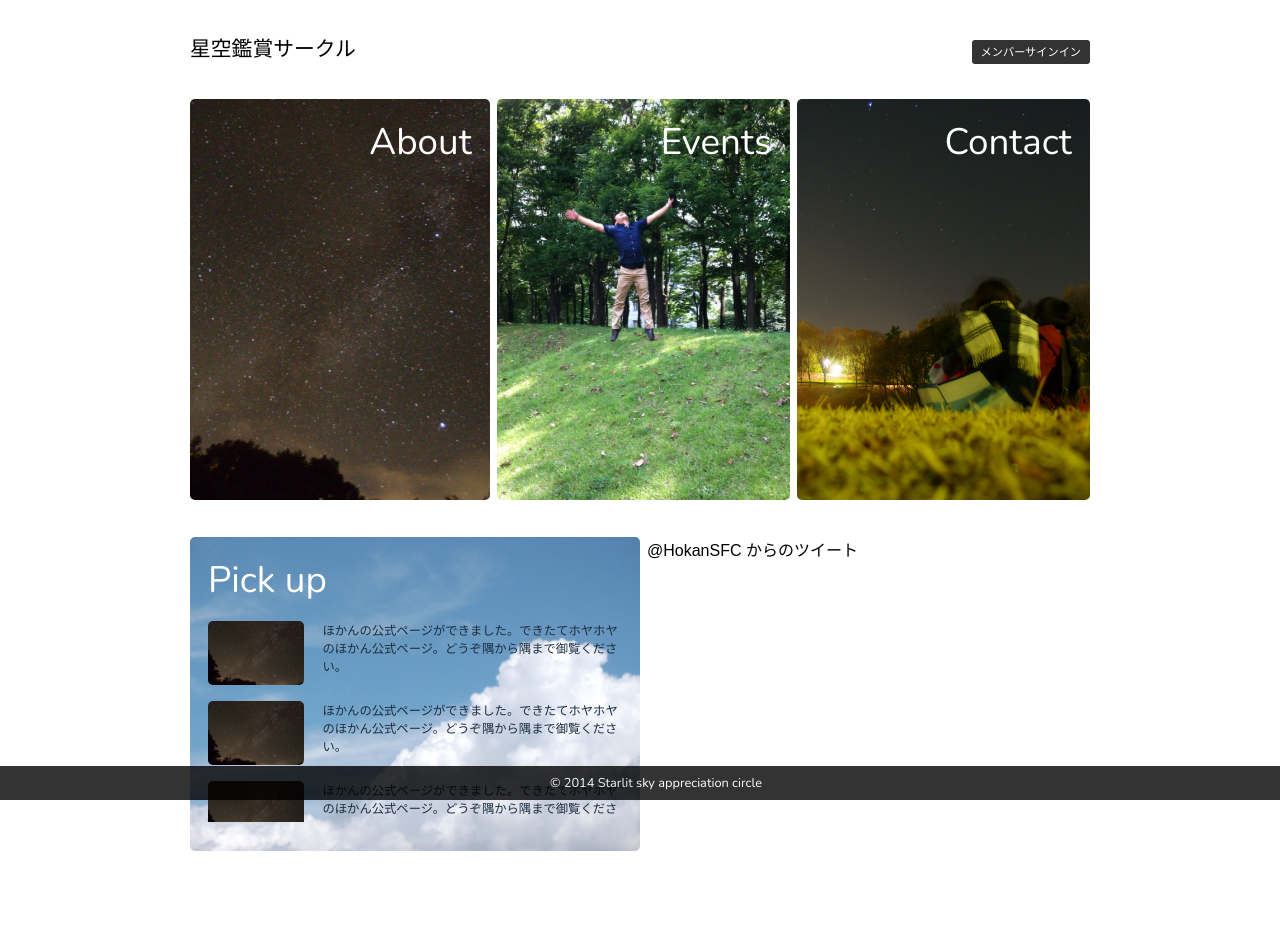
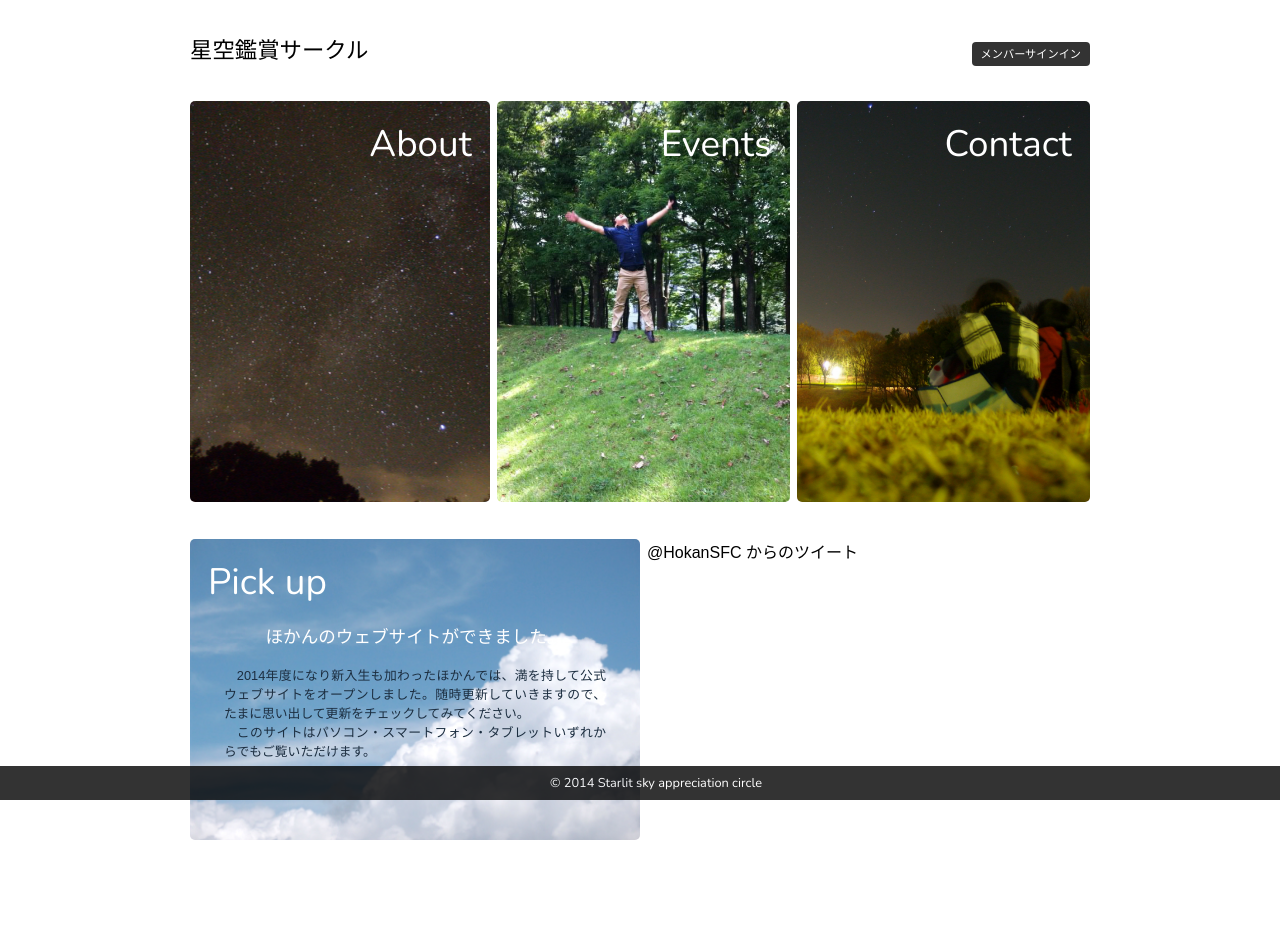
Before and after one commit to hokan-sfc/webpage, a PHP site: page / in a window 1280 px wide. After the commit the page ends 840 px from the top, so only its background shows below. Run offline with PHP 8.4, Linux system fonts and the light colour scheme; some libraries are stand-ins or nearby versions.

Commit message:
Pick upを1つだけにした

```diff
--- a/index.css
+++ b/index.css
@@ -22,7 +22,7 @@
 }
 
 #main>header>h1 {
-    font-size: 1.3em;
+    font-size: 1.4em;
 }
 
 #main>header>nav {
@@ -34,7 +34,7 @@
     font-size: 0.7em;
     padding: 0.5em 0.8em;
     background-color: #333;
-    border-radius: 3px;
+    border-radius: 4px;
     transition: opacity 0.4s ease-in-out 0;
 }
 #main>header>nav>a:hover {
@@ -77,7 +77,7 @@
 #col1>nav>ul>li>a:hover {
     opacity: 0.8;
 }
-@media screen and (max-width: 500px) {
+@media screen and (max-width: 650px) {
     #col1>nav>ul>li {
         display: block;
         height: 5em;
@@ -118,7 +118,7 @@
 #col2>*+* {
     padding-left: 0.4375em;
 }
-@media screen and (max-width: 500px) {
+@media screen and (max-width: 650px) {
     #col2 {
         height: auto;
     }
@@ -137,47 +137,34 @@
     width: 100%;
 }
 
-#col2>section>div {
-    height: 100%;
-    background-image: url("img/pickup.jpg");
+#col2>section {
     background-size: cover;
     background-repeat: no-repeat;
     background-position: center;
     border-radius: 5px;
 }
-#col2>section>div>div {
+#col2>section>div {
     padding: 1.125em;
 }
-#col2>section>div>div>h1 {
+#col2>section>div>h1 {
     font-family: 'Nunito', sans-serif;
     font-size: 2.3em;
     color: #fff;
 }
-
-#col2>section>div>div>div {
+#col2>section>div>article {
+    padding: 1em;
+}
+#col2>section>div>article>h1 {
+    color: #fff;
+    font-size: 1.1em;
+    padding-bottom: 1em;
+    text-align: center;
+}
+#col2>section>div>article>p {
     color: #1c2e40;
-    height: 12.6em;
-    margin: 1em 0 0.7em 0;
-    overflow: scroll;
-}
-#col2>section article {
-    display: table;
-    margin-bottom: 1em;
-}
-#col2>section article>* {
-    display: table-cell;
-}
-#col2>section article>div {
-    width: 6em;
-    height: 4em;
-    background-size: cover;
-    background-repeat: no-repeat;
-    background-position: center;
-    border-radius: 5px;
-}
-#col2>section article>p {
-    padding-left: 1.5em;
-    font-size: 0.77em;
+    font-size: 0.8em;
+    text-indent: 1em;
+    text-align: justify;
 }
 
 /*
--- a/index.html
+++ b/index.html
@@ -37,34 +37,14 @@
                 </nav>
             </section>
             <section id="col2">
-                <section>
+                <section style='background-image: url("img/pickup.jpg")'>
                     <div>
-                        <div>
-                            <h1>Pick up</h1>
-                            <div>
-
-                                <article>
-                                    <div style='background-image: url("img/about.jpg")'></div>
-                                    <p>ほかんの公式ページができました。できたてホヤホヤのほかん公式ページ。どうぞ隅から隅まで御覧ください。</p>
-                                </article>
-
-                                <article>
-                                    <div style='background-image: url("img/about.jpg")'></div>
-                                    <p>ほかんの公式ページができました。できたてホヤホヤのほかん公式ページ。どうぞ隅から隅まで御覧ください。</p>
-                                </article>
-
-                                <article>
-                                    <div style='background-image: url("img/about.jpg")'></div>
-                                    <p>ほかんの公式ページができました。できたてホヤホヤのほかん公式ページ。どうぞ隅から隅まで御覧ください。</p>
-                                </article>
-
-                                <article>
-                                    <div style='background-image: url("img/about.jpg")'></div>
-                                    <p>ほかんの公式ページができました。できたてホヤホヤのほかん公式ページ。どうぞ隅から隅まで御覧ください。</p>
-                                </article>
-
-                            </div>
-                        </div>
+                        <h1>Pick up</h1>
+                        <article>
+                            <h1>ほかんのウェブサイトができました。</h1>
+                            <p>2014年度になり新入生も加わったほかんでは、満を持して公式ウェブサイトをオープンしました。随時更新していきますので、たまに思い出して更新をチェックしてみてください。</p>
+                            <p>このサイトはパソコン・スマートフォン・タブレットいずれからでもご覧いただけます。</p>
+                        </article>
                     </div>
                 </section>
                 <aside>
```
